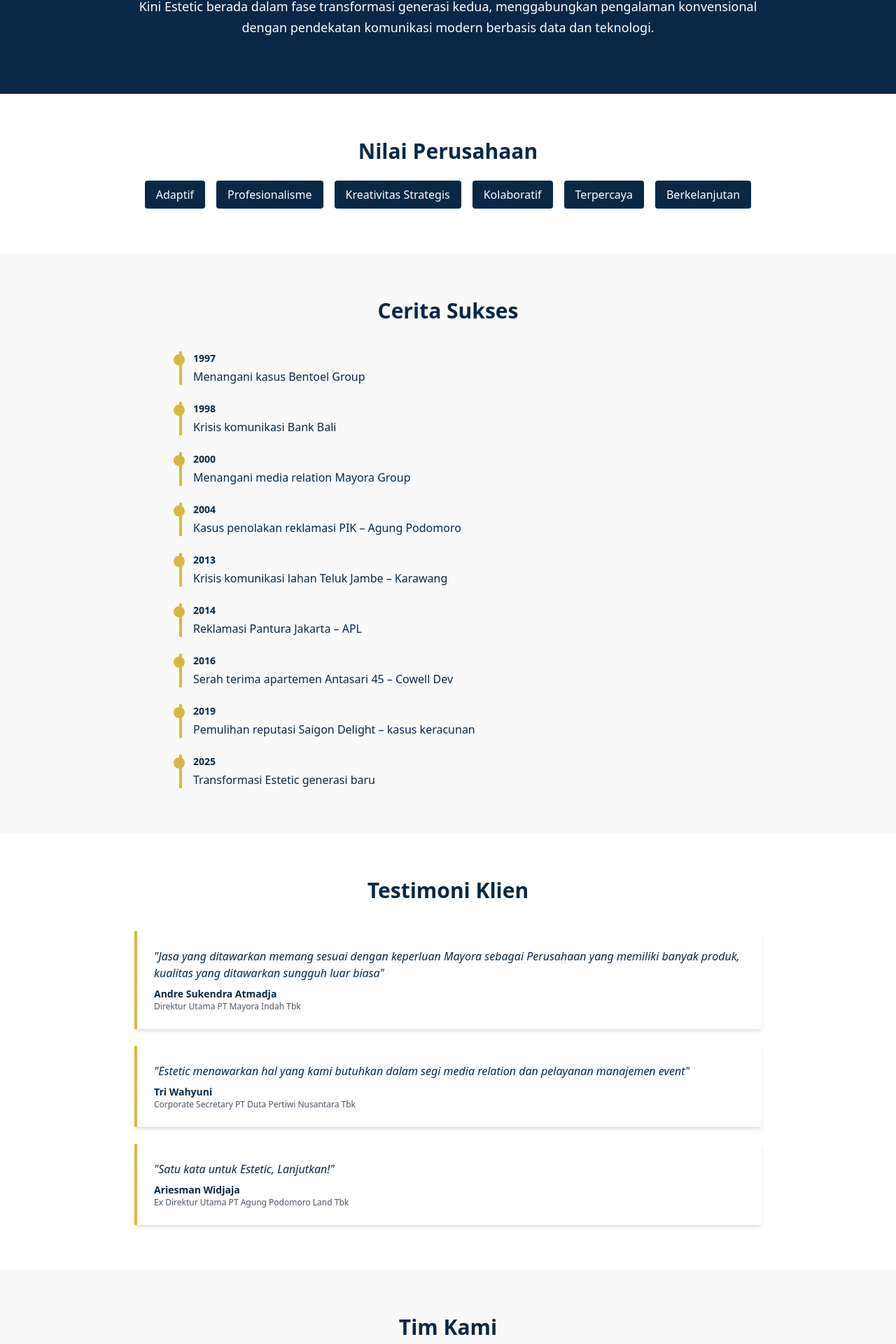
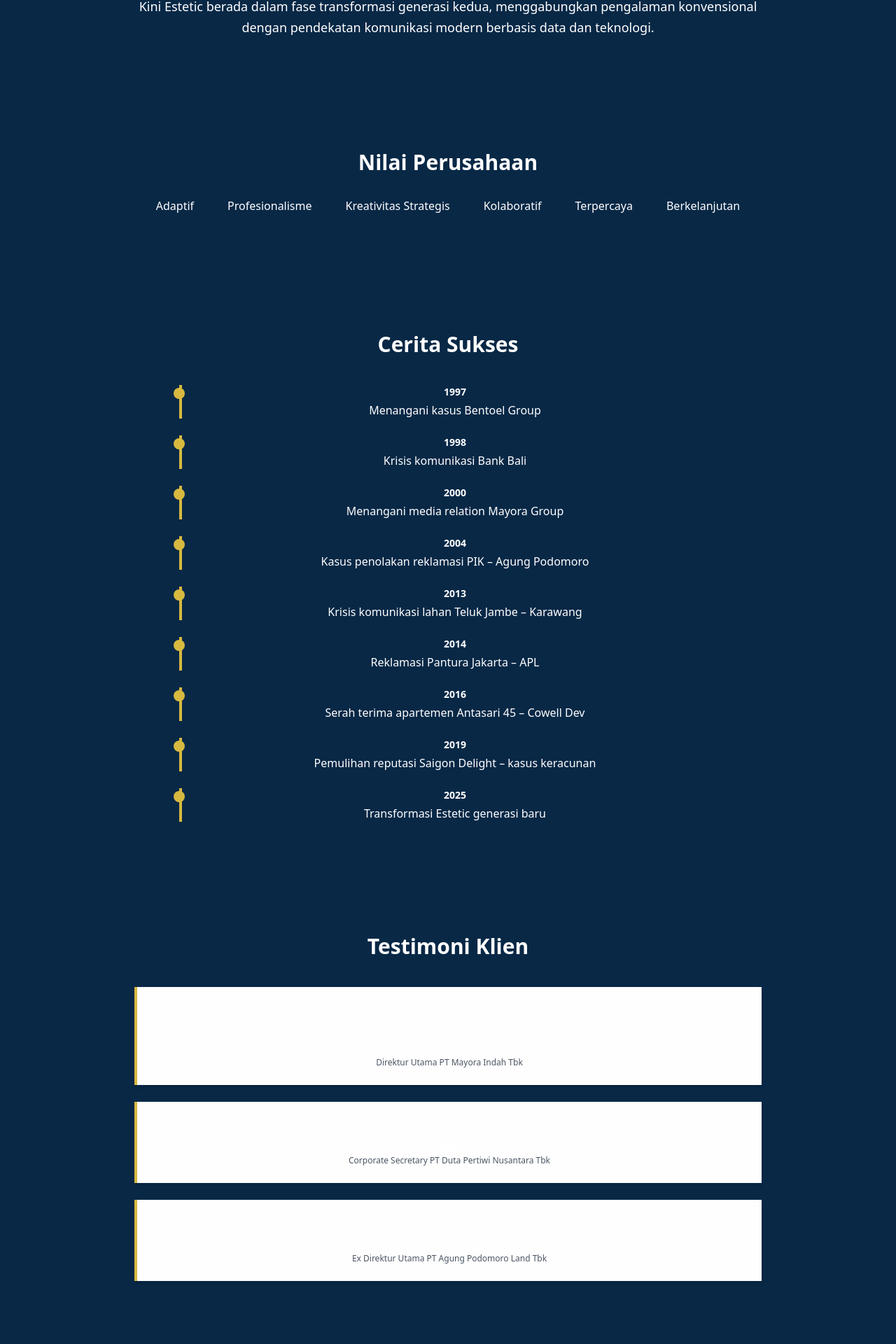
Before and after one commit to ProfAdri90/estetic-dinamis, a Next.js app: page / in a window 1280 px wide. Shown: the part 451-2371 px from the top of the page at 70% size. Built offline with nearby package versions, Linux system fonts and the light colour scheme.

Commit message:
Update index.js

```diff
--- a/pages/index.js
+++ b/pages/index.js
@@ -49,6 +49,7 @@ export default function Home() {
           <button onClick={() => scrollTo("tentang")}>Tentang</button>
           <button onClick={() => scrollTo("nilai")}>Nilai</button>
           <button onClick={() => scrollTo("sukses")}>Sukses</button>
+          <button onClick={() => scrollTo("testimoni")}>Testimoni</button>
           <button onClick={() => scrollTo("tim")}>Tim</button>
           <button onClick={() => scrollTo("layanan")}>Layanan</button>
           <button onClick={() => scrollTo("kontak")}>Kontak</button>
@@ -56,7 +57,7 @@ export default function Home() {
         </nav>
       </header>
 
-      <section id="tentang" className="text-center py-20 px-8">
+      <section id="tentang" className="scroll-mt-[100px] text-center py-20 px-8">
   <h2 className="text-4xl font-semibold mb-6">
     {lang === "id" ? "Tentang Estetic" : "About Estetic"}
   </h2>
@@ -71,7 +72,7 @@ export default function Home() {
       : "Estetic is now undergoing a transformation under the second generation leadership, combining conventional experience with modern, data-driven communication strategies."}
   </p>
 </section>
-      <section id="nilai" className="bg-white text-[#082846] px-8 py-16">
+      <section id="nilai" className="scroll-mt-[100px] text-center py-20 px-8">
   <h3 className="text-3xl font-bold mb-6 text-center">
     {lang === "id" ? "Nilai Perusahaan" : "Company Values"}
   </h3>
@@ -89,7 +90,7 @@ export default function Home() {
     ))}
   </div>
 </section>
-      <section id="sukses" className="bg-[#f9f9f9] text-[#082846] px-8 py-16">
+      <section id="sukses" className="scroll-mt-[100px] text-center py-20 px-8">
   <h3 className="text-3xl font-bold mb-10 text-center">
     {lang === "id" ? "Cerita Sukses" : "Success Story"}
   </h3>
@@ -109,7 +110,7 @@ export default function Home() {
     ))}
   </div>
 </section>
-      <section id="testimoni" className="bg-white text-[#082846] px-8 py-16">
+      <section id="testimoni" className="scroll-mt-[100px] text-center py-20 px-8">
   <h3 className="text-3xl font-bold mb-10 text-center">
     {lang === "id" ? "Testimoni Klien" : "Client Testimonials"}
   </h3>
@@ -130,7 +131,7 @@ export default function Home() {
   </div>
 </section>
 
-<section id="tim" className="bg-[#f9f9f9] text-[#082846] px-8 py-16">
+<section id="tim" className="scroll-mt-[100px] text-center py-20 px-8">
   <h3 className="text-3xl font-bold mb-10 text-center">
     {lang === "id" ? "Tim Kami" : "Our Team"}
   </h3>
@@ -150,7 +151,7 @@ export default function Home() {
     ))}
   </div>
 </section>
-      <section id="layanan" className="bg-white text-[#082846] px-8 py-16">
+     <section id="layanan" className="scroll-mt-[100px] text-center py-20 px-8">
   <h3 className="text-3xl font-bold mb-10 text-center">
     {lang === "id" ? "Layanan Kami" : "Our Services"}
   </h3>
@@ -175,7 +176,7 @@ export default function Home() {
     </div>
   </div>
 </section>
-      <section id="kontak" className="bg-[#f9f9f9] text-[#082846] px-8 py-16">
+      <section id="kontak" className="scroll-mt-[100px] text-center py-20 px-8">
   <h3 className="text-3xl font-bold mb-10 text-center">
     {lang === "id" ? "Hubungi Kami" : "Contact Us"}
   </h3>
```
